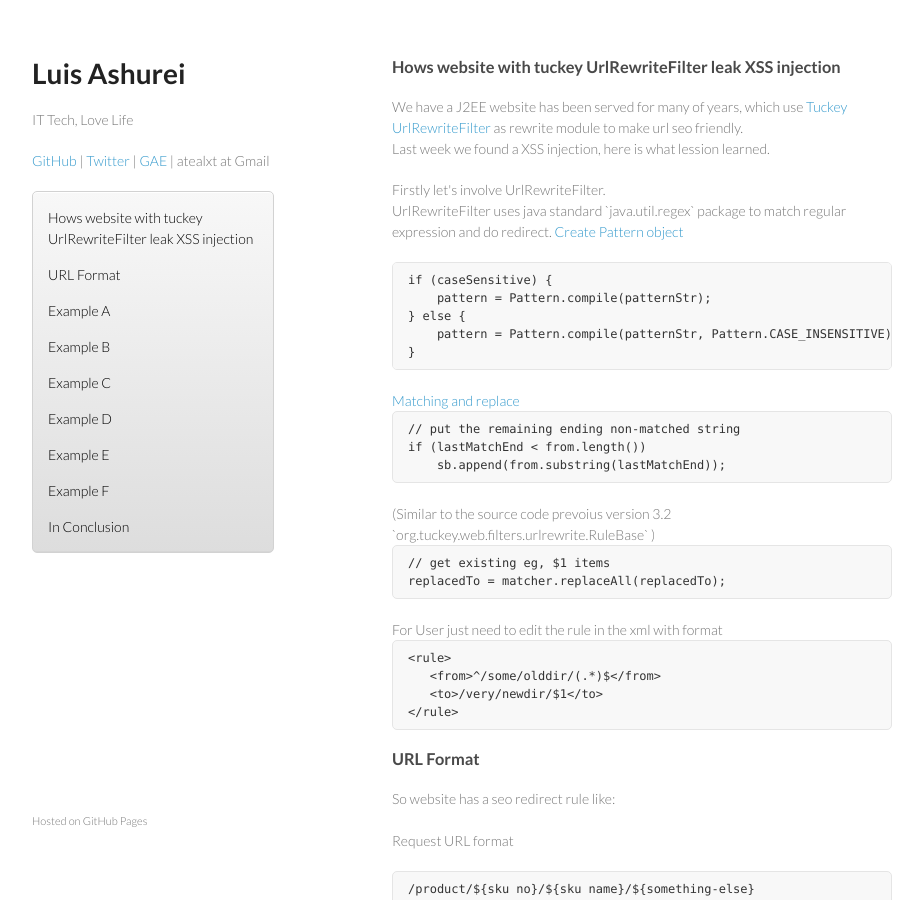
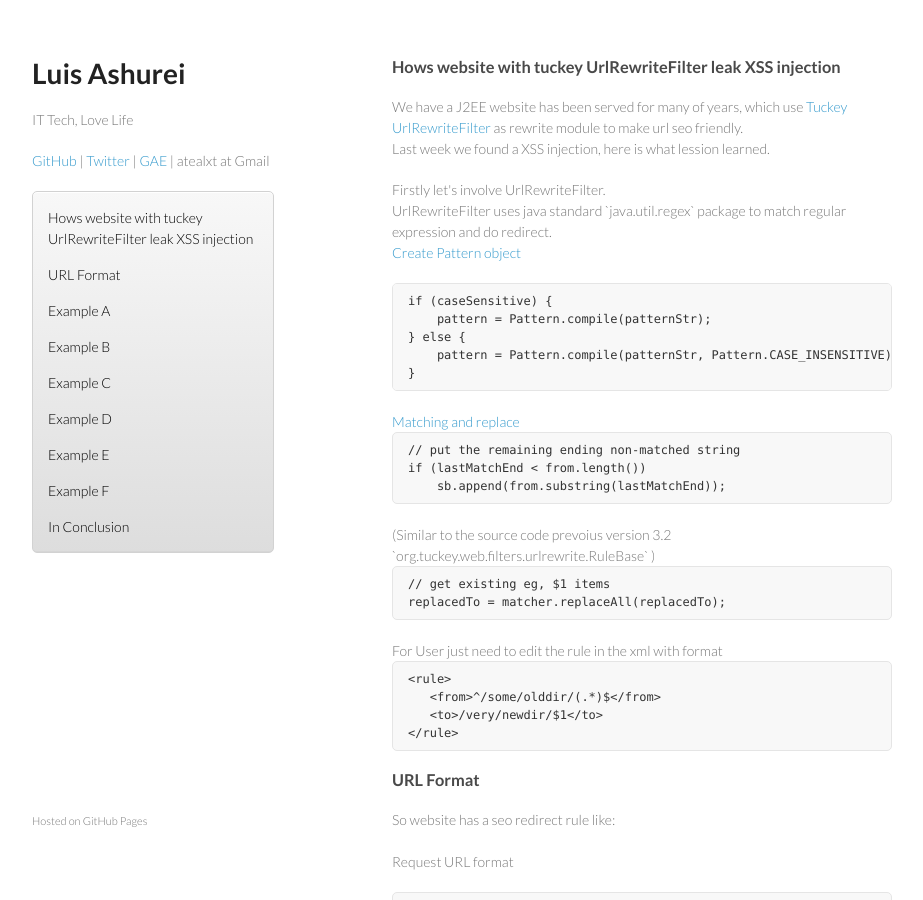
Before and after one commit to atealxt/atealxt.github.io, a Jekyll site: the page built from _posts/2014-10-09-hows-website-with-urlrewritefilter-leak-xss-injection.html, in a window 1280 px wide and 900 px high. Shown: the whole window, without its empty margins (178-1101 px from the left). Built offline with Jekyll 4.4.1, drawn with Linux system fonts in a browser that asks for light colours; comment, search, counter and statistics services are not loaded.

```diff
--- a/_posts/2014-10-09-hows-website-with-urlrewritefilter-leak-xss-injection.html
+++ b/_posts/2014-10-09-hows-website-with-urlrewritefilter-leak-xss-injection.html
@@ -17,9 +17,9 @@ Last week we found a XSS injection, here is what lession learned.
 
 <p>
 Firstly let's involve UrlRewriteFilter.<br>
-UrlRewriteFilter uses java standard `java.util.regex` package to match regular expression and do redirect.
+UrlRewriteFilter uses java standard `java.util.regex` package to match regular expression and do redirect.<br>
 <a href="https://code.google.com/p/urlrewritefilter/source/browse/trunk/src/main/java/org/tuckey/web/filters/urlrewrite/utils/RegexPattern.java">Create Pattern object</a>
-<pre><cod>if (caseSensitive) {
+<pre><code>if (caseSensitive) {
     pattern = Pattern.compile(patternStr);
 } else {
     pattern = Pattern.compile(patternStr, Pattern.CASE_INSENSITIVE);
```
